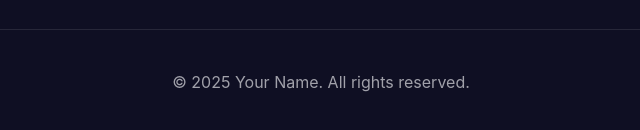
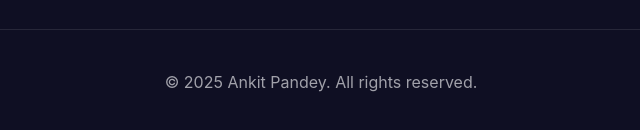
Before and after one commit to ank-pandey/ankpandey.github.io, a plain HTML site: page index.html in a window 1280 px wide. Shown: the part 3867-3997 px from the top of the page, 319-959 px from the left. Drawn offline with Linux system fonts and the light colour scheme.

Commit message:
Update index.html

```diff
--- a/index.html
+++ b/index.html
@@ -825,7 +825,7 @@
 
     <footer>
         <div class="container">
-            <p>&copy; 2025 Your Name. All rights reserved.</p>
+            <p>&copy; 2025 Ankit Pandey. All rights reserved.</p>
         </div>
     </footer>
 
```
